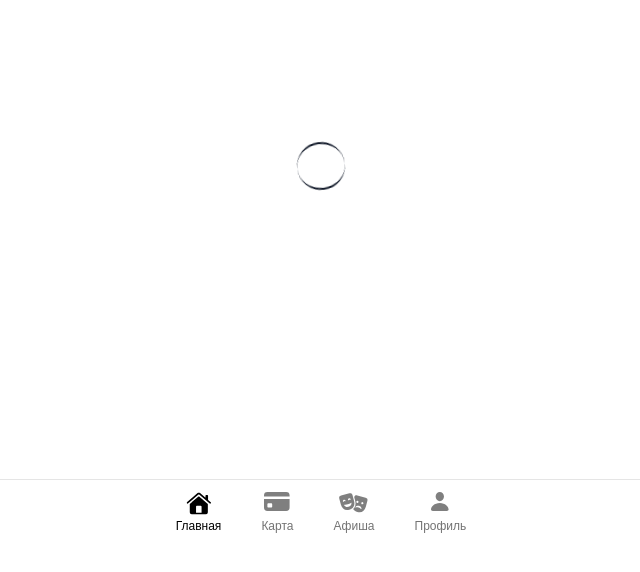
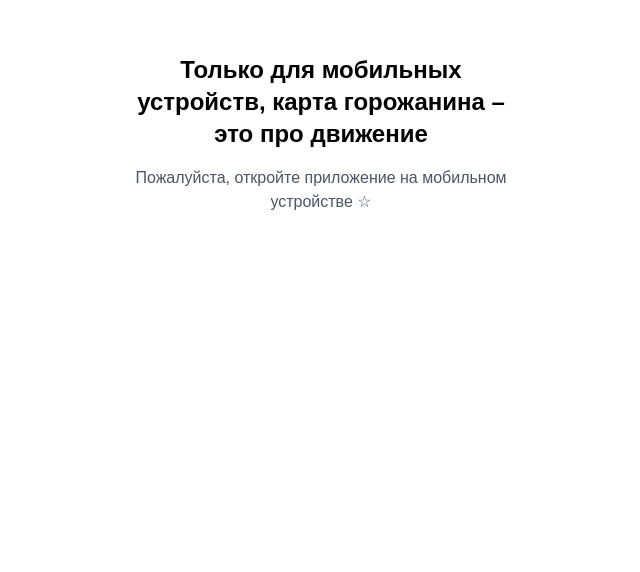
Before and after one commit to tkachev-artem/react-mvp, a Next.js app: page /main in a window 1280 px wide. Before the commit this address had no page. Shown: the part 254-826 px from the top of the page, without its empty margins (319-959 px from the left). After the commit the page ends 800 px from the top, so only its background shows below. Built offline with nearby package versions, Linux system fonts and the light colour scheme.

Commit message:
mvp-lite-upd

```diff
--- a/src/app/layout.tsx
+++ b/src/app/layout.tsx
@@ -6,6 +6,7 @@ import NavMen from "@/components/nav";
 import "./globals.css";
 import { QueryClientProvider } from '@tanstack/react-query';
 import { queryClient } from '@/lib/query-client';
+import MobileOnly from "@/components/MobileOnly";
 
 const geistSans = Geist({
   variable: "--font-geist-sans",
@@ -32,6 +33,7 @@ export default function RootLayout({
         className={`${geistSans.variable} ${geistMono.variable} antialiased`}
       >
         <QueryClientProvider client={queryClient}>
+          <MobileOnly>
             {staticpages ? (
               <div className={`flex flex-col h-[100dvh] ${isStartPage ? 'bg-cyan-100' : ''} overflow-hidden gap-5 p-5 justify-center`}>
                 {children}
@@ -42,7 +44,7 @@ export default function RootLayout({
                 <NavMen />
               </div>
             )}
-
+          </MobileOnly>
         </QueryClientProvider>
       </body>
     </html>
--- /dev/null
+++ b/src/components/MobileOnly.tsx
@@ -0,0 +1,44 @@
+"use client";
+
+import { useEffect, useState } from "react";
+
+type MobileOnlyProps = {
+  children: React.ReactNode;
+};
+
+const MobileOnly = ({ children }: MobileOnlyProps) => {
+  const [isMobile, setIsMobile] = useState(true);
+
+  useEffect(() => {
+    const checkIsMobile = () => {
+      setIsMobile(window.innerWidth <= 768);
+    };
+
+    // Проверяем при первой загрузке
+    checkIsMobile();
+
+    // Добавляем обработчик изменения размера окна
+    window.addEventListener("resize", checkIsMobile);
+
+    // Убираем обработчик при размонтировании компонента
+    return () => window.removeEventListener("resize", checkIsMobile);
+  }, []);
+
+  // Показываем заглушку только когда точно определили, что это не мобильное устройство
+  if (typeof window !== "undefined" && !isMobile) {
+    return (
+      <div className="fixed inset-0 flex flex-col items-center justify-center bg-white p-5 z-50">
+        <div className="bg-white rounded-2xl p-8 max-w-md flex flex-col items-center text-center">
+          <h1 className="text-2xl font-bold mb-4">Только для мобильных устройств, карта горожанина – это про движение</h1>
+          <p className="text-gray-600 mb-6">
+            Пожалуйста, откройте приложение на мобильном устройстве ☆
+          </p>
+        </div>
+      </div>
+    );
+  }
+
+  return <>{children}</>;
+};
+
+export default MobileOnly;
```
Also changed, not shown: public/mobile-only.svg (added). Lines whose indentation alone changed are shown as unchanged.
